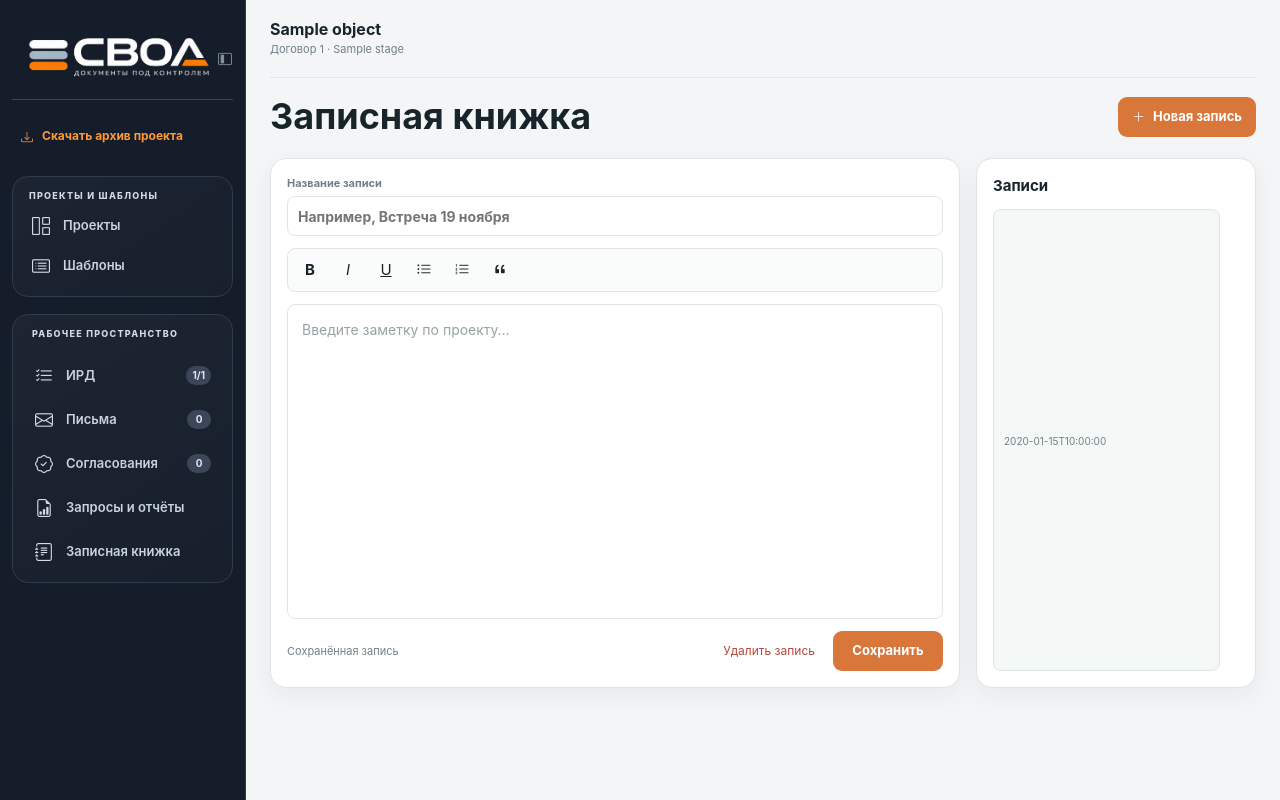
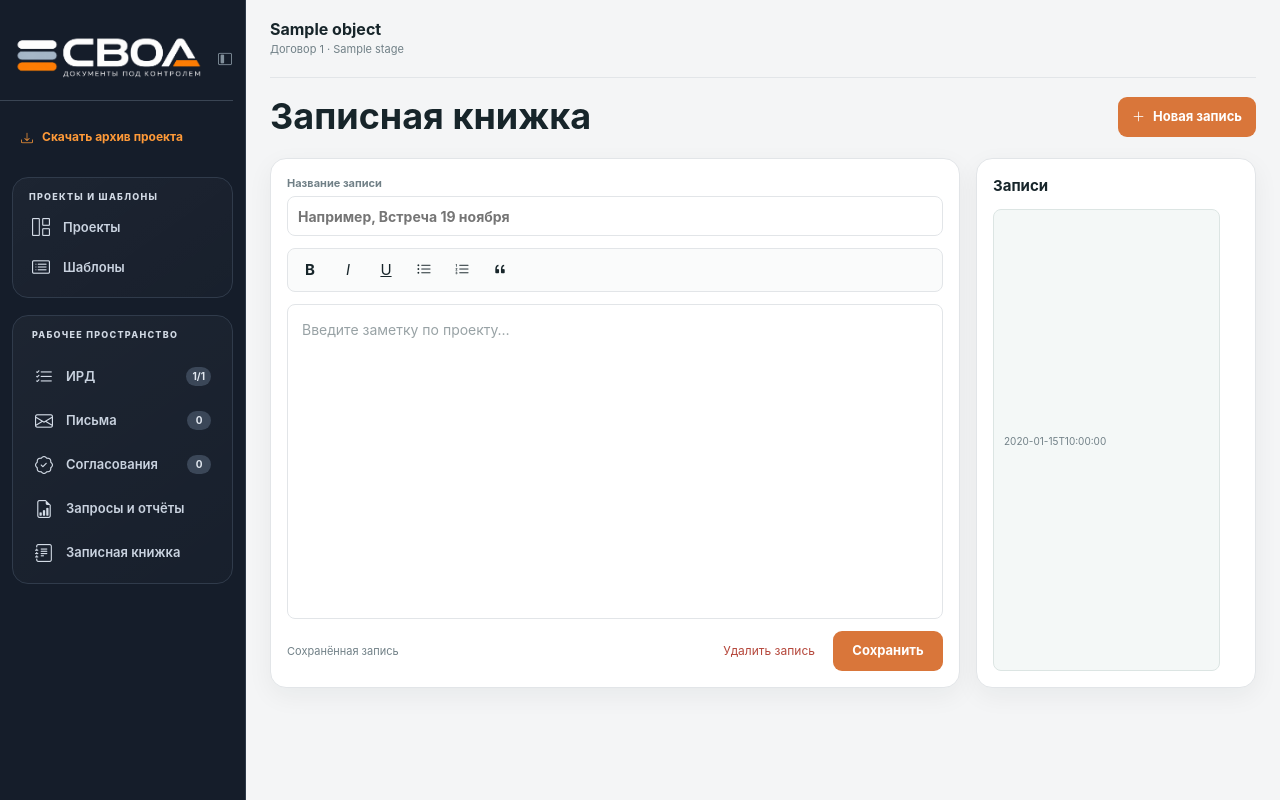
Before and after one commit to hmarachos/NHP_IRD, a Python web app: template app/templates/project_notebook.html in a window 1280 px wide. Run offline with Jinja, Linux system fonts and the light colour scheme; the template is opened without the code that fills it: most values are stand-ins (such as "Sample title", 1, 10 or a date in 2020).

Commit message:
Align brand block to sidebar edge

```diff
--- a/app/static/svod-brand.css
+++ b/app/static/svod-brand.css
@@ -176,7 +176,7 @@
     filter: none;
 }
 @media (min-width: 761px) {
-    body:not(.sidebar-collapsed) .app-sidebar .app-sidebar-brand-row { padding: 0; }
+    body:not(.sidebar-collapsed) .app-sidebar .app-sidebar-brand-row { margin-left: -12px; padding: 0; }
     body:not(.sidebar-collapsed) .app-sidebar .svod-brand { overflow: visible; }
     body:not(.sidebar-collapsed) .svod-brand .svod-logo-image {
         width: 120%;
--- a/app/templates/base.html
+++ b/app/templates/base.html
@@ -7,7 +7,7 @@
     <title>{% block title %}СВОД · Архив ИРД{% endblock %}</title>
     <link rel="stylesheet" href="{{ url_for('static', filename='styles.css', v='20261124-share-template-v27') }}">
     <link rel="stylesheet" href="https://cdn.jsdelivr.net/npm/bootstrap-icons@1.11.3/font/bootstrap-icons.min.css">
-    <link rel="stylesheet" href="{{ url_for('static', filename='svod-brand.css', v='20261124-transparent-brand-v5') }}">
+    <link rel="stylesheet" href="{{ url_for('static', filename='svod-brand.css', v='20261124-transparent-brand-v6') }}">
     <link rel="icon" type="image/png" sizes="64x64" href="{{ url_for('static', filename='svod-favicon-64.png', v='20261124-transparent-brand-v1') }}">
     <link rel="icon" type="image/png" sizes="32x32" href="{{ url_for('static', filename='svod-favicon-32.png', v='20261124-transparent-brand-v1') }}">
     <link rel="icon" type="image/png" sizes="16x16" href="{{ url_for('static', filename='svod-favicon-16.png', v='20261124-transparent-brand-v1') }}">
```
